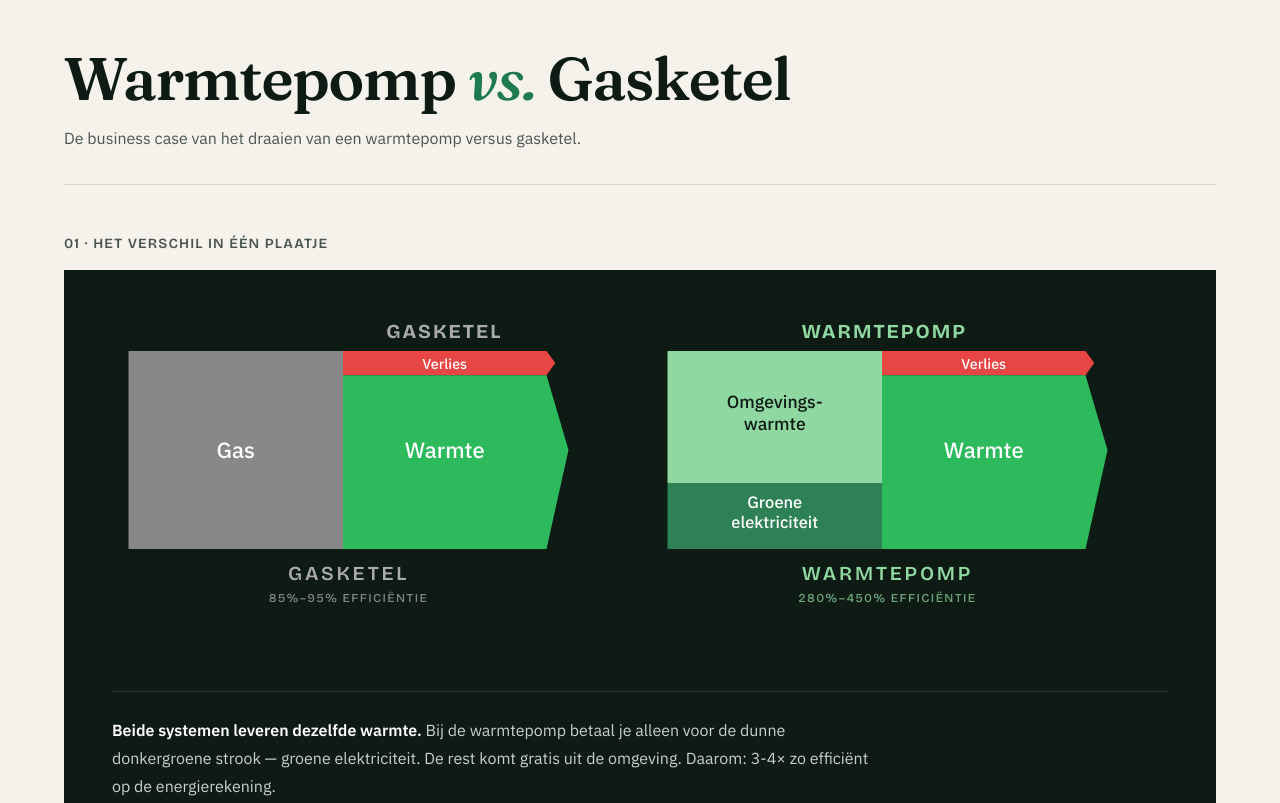
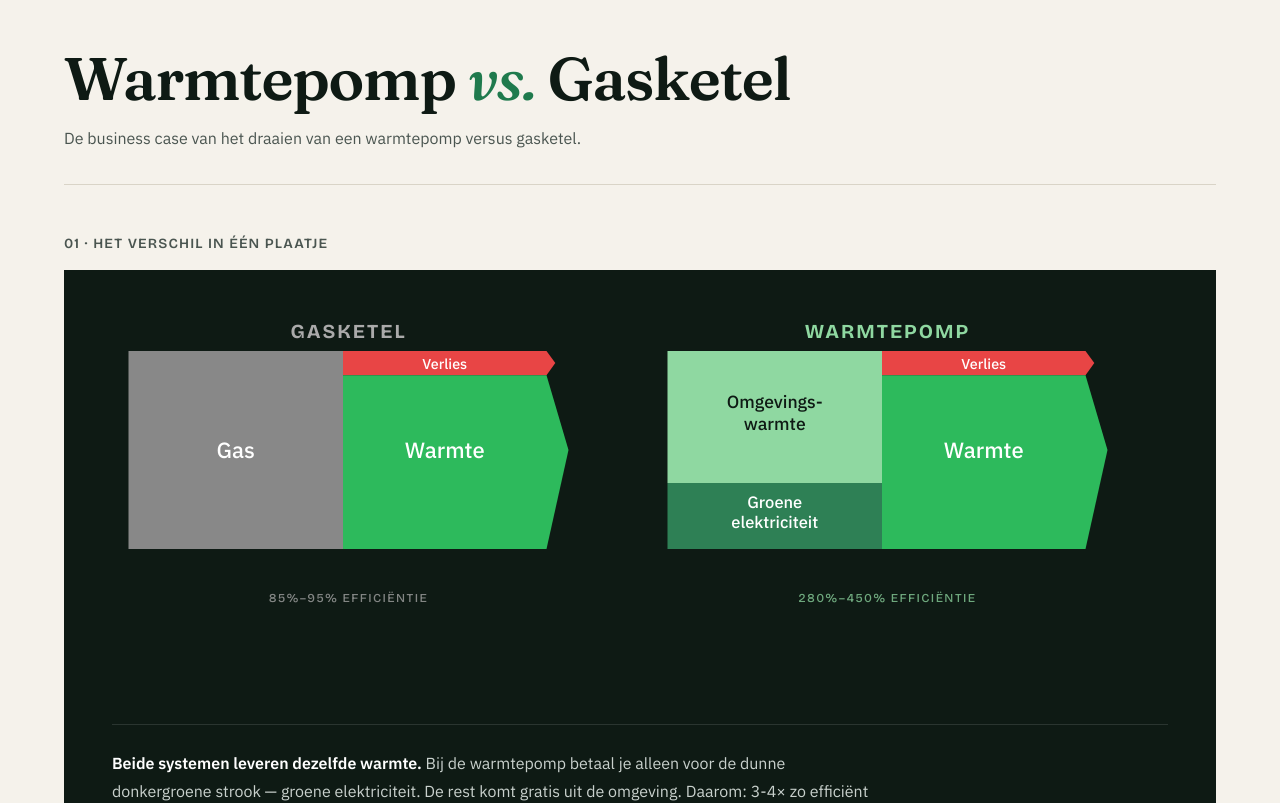
Before and after one commit to YellowBuilding/HP-Building, a React (Vite) app: page / in a window 1280 px wide. Shown: the top 803 px of the page. Built offline with nearby package versions, Linux system fonts and the light colour scheme.

Commit message:
Remove bottom labels, enlarge efficiency text, center titles

```diff
--- a/src/App.jsx
+++ b/src/App.jsx
@@ -175,9 +175,9 @@ function SideBySideDiagram() {
   const ENV_H = 120, ELEC_H = 60, HP_SPLIT_Y = Y0 + ENV_H;
 
   return (
-    <svg viewBox="0 0 960 310" className="w-full h-auto" style={{ maxHeight: 380 }}>
-      <text x="302" y="18" textAnchor="middle" fontFamily="Bricolage Grotesque, sans-serif" fontSize="18" fontWeight="700" fill="#AAAAAA" letterSpacing="0.10em">GASKETEL</text>
-      <text x="702" y="18" textAnchor="middle" fontFamily="Bricolage Grotesque, sans-serif" fontSize="18" fontWeight="700" fill="#8FD8A1" letterSpacing="0.10em">WARMTEPOMP</text>
+    <svg viewBox="0 0 960 340" className="w-full h-auto" style={{ maxHeight: 380 }}>
+      <text x="215" y="18" textAnchor="middle" fontFamily="Bricolage Grotesque, sans-serif" fontSize="18" fontWeight="700" fill="#AAAAAA" letterSpacing="0.10em">GASKETEL</text>
+      <text x="705" y="18" textAnchor="middle" fontFamily="Bricolage Grotesque, sans-serif" fontSize="18" fontWeight="700" fill="#8FD8A1" letterSpacing="0.10em">WARMTEPOMP</text>
       <rect x={GAS_SQ_X} y={Y0} width={GAS_SQ_W} height={H} fill="#888888" />
       <text x={GAS_SQ_X + GAS_SQ_W / 2} y={MID_W + 7} textAnchor="middle" fontFamily="IBM Plex Sans, sans-serif" fontSize="20" fontWeight="500" fill="white">Gas</text>
       <path d={`M ${GAS_ARROW_X} ${Y0} L ${GAS_ARROW_END} ${Y0} L ${GAS_LOSS_TIP} ${Y0 + LOSS_H / 2} L ${GAS_ARROW_END} ${Y_SPLIT} L ${GAS_ARROW_X} ${Y_SPLIT} Z`} fill="#E84545" />
@@ -195,10 +195,7 @@ function SideBySideDiagram() {
       <text x={(HP_ARROW_X + HP_ARROW_END) / 2} y={Y0 + LOSS_H / 2 + 5} textAnchor="middle" fontFamily="IBM Plex Sans, sans-serif" fontSize="13" fontWeight="500" fill="white">Verlies</text>
       <path d={`M ${HP_ARROW_X} ${Y_SPLIT} L ${HP_ARROW_END} ${Y_SPLIT} L ${HP_WARMTE_TIP} ${MID_W} L ${HP_ARROW_END} ${Y1} L ${HP_ARROW_X} ${Y1} Z`} fill="#2DBA5C" />
       <text x={(HP_ARROW_X + HP_ARROW_END) / 2} y={MID_W + 7} textAnchor="middle" fontFamily="IBM Plex Sans, sans-serif" fontSize="20" fontWeight="500" fill="white">Warmte</text>
-
-      <text x={(GAS_SQ_X + GAS_WARMTE_TIP) / 2} y={Y1 + 28} textAnchor="middle" fontFamily="Bricolage Grotesque, sans-serif" fontSize="18" fontWeight="600" fill="#AAAAAA" letterSpacing="0.14em">GASKETEL</text>
       <text x={(GAS_SQ_X + GAS_WARMTE_TIP) / 2} y={Y1 + 48} textAnchor="middle" fontFamily="Bricolage Grotesque, sans-serif" fontSize="11" fontWeight="500" fill="#AAAAAA" letterSpacing="0.12em" opacity="0.75">85%–95% EFFICIËNTIE</text>
-      <text x={(HP_SQ_X + HP_WARMTE_TIP) / 2} y={Y1 + 28} textAnchor="middle" fontFamily="Bricolage Grotesque, sans-serif" fontSize="18" fontWeight="600" fill="#8FD8A1" letterSpacing="0.14em">WARMTEPOMP</text>
       <text x={(HP_SQ_X + HP_WARMTE_TIP) / 2} y={Y1 + 48} textAnchor="middle" fontFamily="Bricolage Grotesque, sans-serif" fontSize="11" fontWeight="500" fill="#8FD8A1" letterSpacing="0.12em" opacity="0.75">280%–450% EFFICIËNTIE</text>
     </svg>
   );
```
